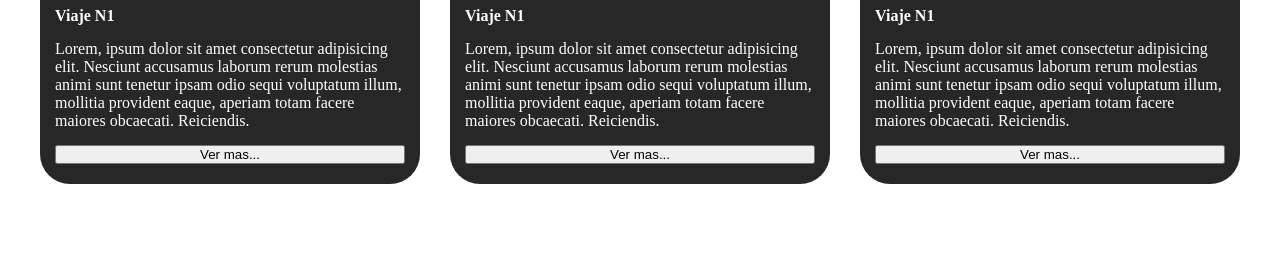
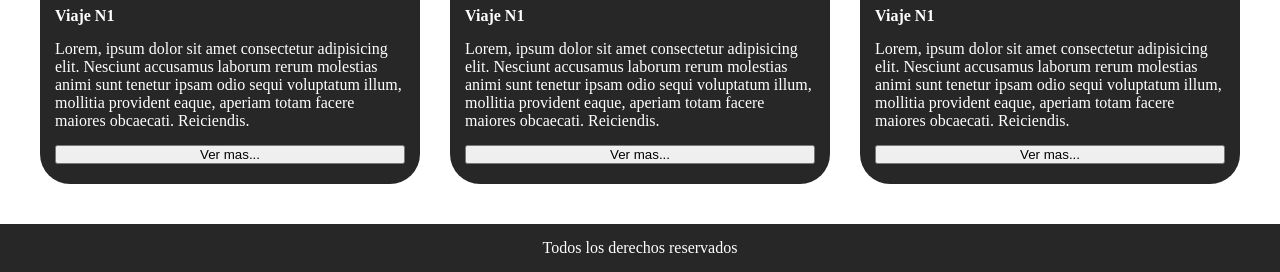
Before and after one commit to Edgar100800/web-development, a plain HTML site: page Clase5/index.html in a window 1280 px wide. Shown: the part 1055-1327 px from the top of the page. Before the commit the page ends 1279 px from the top, so only its background shows below. Drawn offline with Linux system fonts and the light colour scheme.

Commit message:
Clase5 part2

```diff
--- a/Clase5/index.html
+++ b/Clase5/index.html
@@ -61,5 +61,9 @@
 
         </section>
     </main>
+
+    <footer class="pie">
+        Todos los derechos reservados
+    </footer>
 </body>
 </html>
--- a/Clase5/styles/styles.css
+++ b/Clase5/styles/styles.css
@@ -7,7 +7,7 @@
 }
 
 header{
-    background-color: rgb(240, 90, 207);
+    background-color: rgba(0, 0, 0, 0.849);
     display: flex;
     gap: 20px;
     grid-gap: 20px;
@@ -84,3 +84,10 @@ header{
     padding-bottom: 20px;
     color: white;
 }
+
+.pie{
+    background-color: rgba(0, 0, 0, 0.849);
+    color: white;
+    padding-block: 15px;
+    text-align: center;
+}
```
